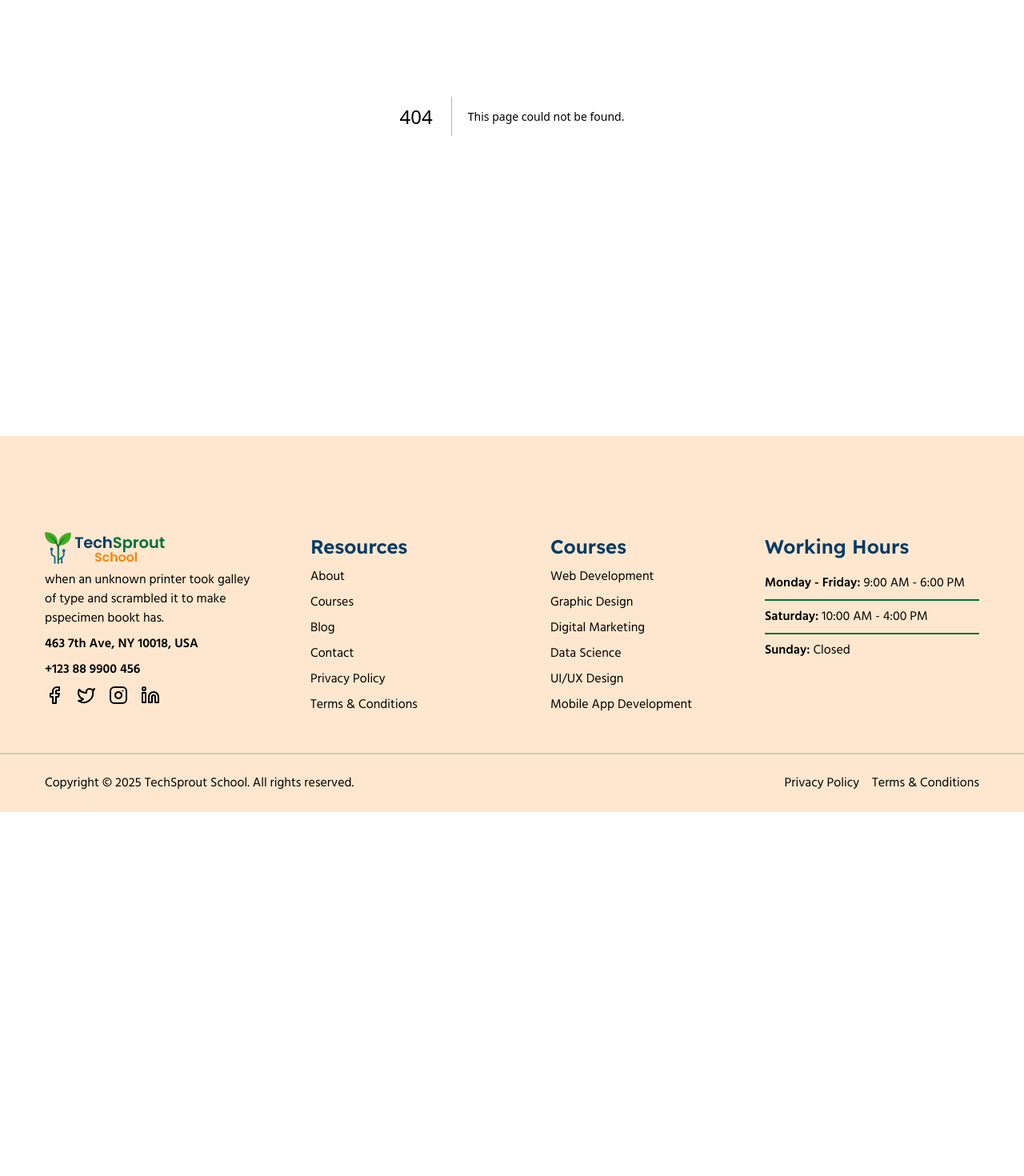
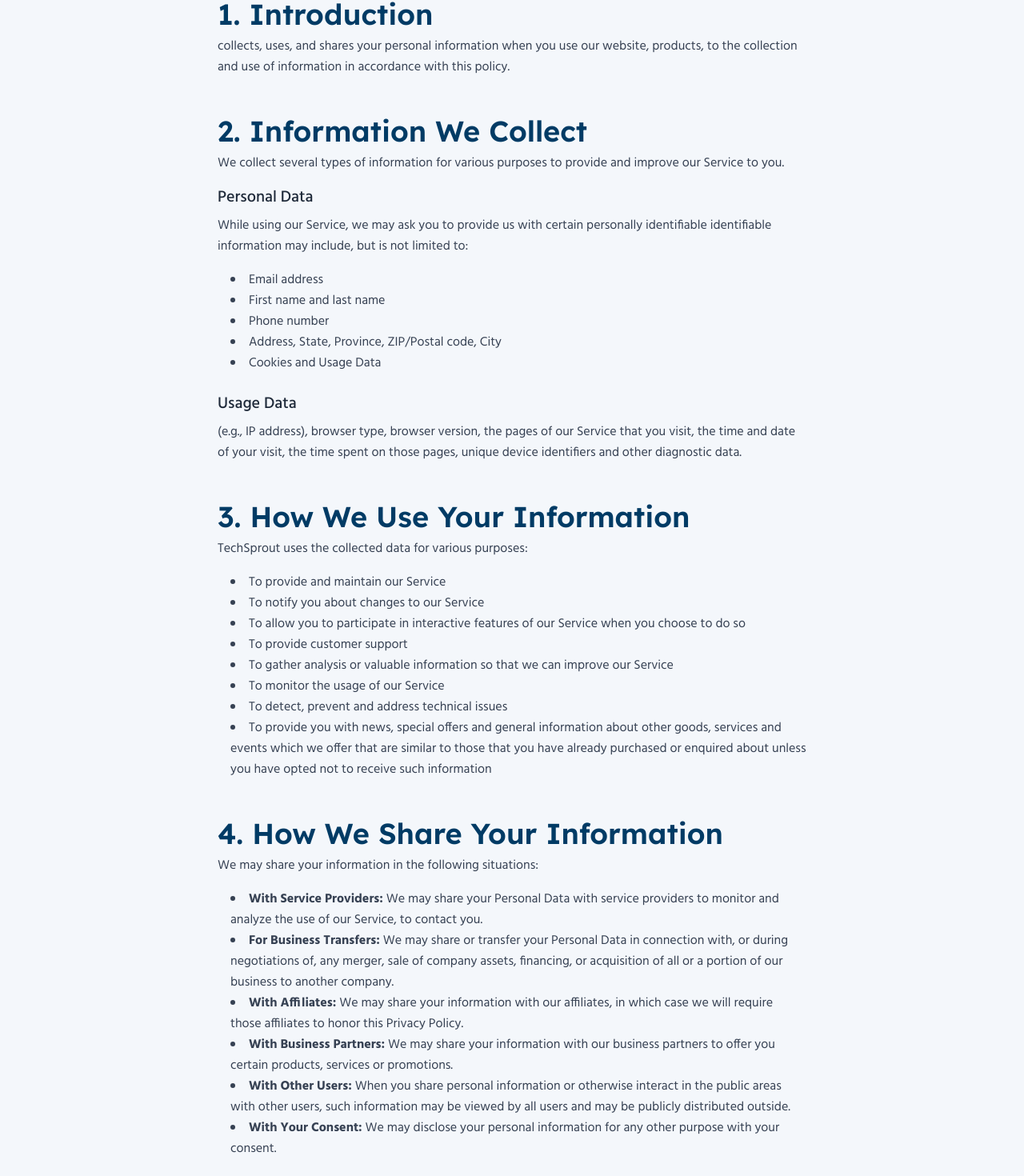
Before and after one commit to Webtricker/techsprout, a Next.js app: page /privacy-policy in a window 1280 px wide. Before the commit this address had no page. Shown: the part 255-1725 px from the top of the page at 80% size. Before the commit the page ends 1270 px from the top, so only its background shows below. Built offline with nearby package versions, Linux system fonts and the light colour scheme.

Commit message:
Update: privacy policy page added

```diff
--- /dev/null
+++ b/src/app/privacy-policy/page.tsx
@@ -0,0 +1,175 @@
+import Title from '@/components/Title';
+
+export default function PrivacyPolicyPage() {
+  return (
+    <div className='container mx-auto max-w-3xl px-4 py-20 md:py-30'>
+      <Title h={2}> Privacy Policy</Title>
+      <p className='mb-12 text-center text-gray-600'>Last updated: June 5, 2024</p>
+
+      <section className='mb-10'>
+        <Title h={2}>1. Introduction</Title>
+        <p className='leading-relaxed text-gray-700'>
+          collects, uses, and shares your personal information when you use our website, products,
+          to the collection and use of information in accordance with this policy.
+        </p>
+      </section>
+
+      <section className='mb-10'>
+        <Title h={2}> 2. Information We Collect</Title>
+        <p className='mb-4 leading-relaxed text-gray-700'>
+          We collect several types of information for various purposes to provide and improve our
+          Service to you.
+        </p>
+        <h3 className='mb-2 text-xl font-medium text-gray-800'>Personal Data</h3>
+        <p className='mb-4 leading-relaxed text-gray-700'>
+          While using our Service, we may ask you to provide us with certain personally identifiable
+          identifiable information may include, but is not limited to:
+        </p>
+        <ul className='list-inside list-disc pl-4 leading-relaxed text-gray-700'>
+          <li>Email address</li>
+          <li>First name and last name</li>
+          <li>Phone number</li>
+          <li>Address, State, Province, ZIP/Postal code, City</li>
+          <li>Cookies and Usage Data</li>
+        </ul>
+        <h3 className='mt-6 mb-2 text-xl font-medium text-gray-800'>Usage Data</h3>
+        <p className='leading-relaxed text-gray-700'>
+          (e.g., IP address), browser type, browser version, the pages of our Service that you
+          visit, the time and date of your visit, the time spent on those pages, unique device
+          identifiers and other diagnostic data.
+        </p>
+      </section>
+
+      <section className='mb-10'>
+        <Title h={2}> 3. How We Use Your Information</Title>
+        <p className='mb-4 leading-relaxed text-gray-700'>
+          TechSprout uses the collected data for various purposes:
+        </p>
+        <ul className='list-inside list-disc pl-4 leading-relaxed text-gray-700'>
+          <li>To provide and maintain our Service</li>
+          <li>To notify you about changes to our Service</li>
+          <li>
+            To allow you to participate in interactive features of our Service when you choose to do
+            so
+          </li>
+          <li>To provide customer support</li>
+          <li>To gather analysis or valuable information so that we can improve our Service</li>
+          <li>To monitor the usage of our Service</li>
+          <li>To detect, prevent and address technical issues</li>
+          <li>
+            To provide you with news, special offers and general information about other goods,
+            services and events which we offer that are similar to those that you have already
+            purchased or enquired about unless you have opted not to receive such information
+          </li>
+        </ul>
+      </section>
+
+      <section className='mb-10'>
+        <Title h={2}> 4. How We Share Your Information</Title>
+        <p className='mb-4 leading-relaxed text-gray-700'>
+          We may share your information in the following situations:
+        </p>
+        <ul className='list-inside list-disc pl-4 leading-relaxed text-gray-700'>
+          <li>
+            <strong>With Service Providers:</strong> We may share your Personal Data with service
+            providers to monitor and analyze the use of our Service, to contact you.
+          </li>
+          <li>
+            <strong>For Business Transfers:</strong> We may share or transfer your Personal Data in
+            connection with, or during negotiations of, any merger, sale of company assets,
+            financing, or acquisition of all or a portion of our business to another company.
+          </li>
+          <li>
+            <strong>With Affiliates:</strong> We may share your information with our affiliates, in
+            which case we will require those affiliates to honor this Privacy Policy.
+          </li>
+          <li>
+            <strong>With Business Partners:</strong> We may share your information with our business
+            partners to offer you certain products, services or promotions.
+          </li>
+          <li>
+            <strong>With Other Users:</strong> When you share personal information or otherwise
+            interact in the public areas with other users, such information may be viewed by all
+            users and may be publicly distributed outside.
+          </li>
+          <li>
+            <strong>With Your Consent:</strong> We may disclose your personal information for any
+            other purpose with your consent.
+          </li>
+        </ul>
+      </section>
+
+      <section className='mb-10'>
+        <Title h={2}>5. Your Choices</Title>
+        <p className='mb-4 leading-relaxed text-gray-700'>
+          You have certain choices regarding the personal information we collect and how it is used:
+        </p>
+        <ul className='list-inside list-disc pl-4 leading-relaxed text-gray-700'>
+          <li>
+            <strong>Opt-Out of Marketing Communications:</strong> You can opt-out of receiving
+            marketing communications from us by following the unsubscribe link or instructions
+            provided in any email we send.
+          </li>
+          <li>
+            <strong>Access, Update, or Delete Your Information:</strong> You may have the right to
+            access, update, or request deletion of your personal information. Please contact us to
+            exercise these rights.
+          </li>
+        </ul>
+      </section>
+
+      <section className='mb-10'>
+        <Title h={2}>6. Data Security</Title>
+        <p className='leading-relaxed text-gray-700'>
+          The security of your data is important to us, but remember that no method of transmission
+          over the Internet, or method of electronic storage is 100% secure. While we strive to use
+          commercially acceptable means to protect your Personal Data, we cannot guarantee its
+          absolute security.
+        </p>
+      </section>
+
+      <section className='mb-10'>
+        <Title h={2}> 7. Children Privacy</Title>
+        <p className='leading-relaxed text-gray-700'>
+          collect personally identifiable information from anyone under the age of 18. If you are a
+          parent or guardian and you are aware that your child has provided us with Personal Data,
+          please contact us. If we become aware that we have collected Personal Data from a child
+          without verification of parental consent, we take steps to remove that information from
+          our servers.
+        </p>
+      </section>
+
+      <section className='mb-10'>
+        <Title h={2}> 8. Changes to This Privacy Policy</Title>
+        <p className='leading-relaxed text-gray-700'>
+          We may update our Privacy Policy from time to time. We will notify you of any changes by
+          posting the new Privacy Policy on this page. We will let you know via email and/or a
+          prominent notice on our Service, prior to the change becoming effective and update the
+          Privacy Policy periodically for any changes. Changes to this Privacy Policy are effective
+          when they are posted on this page.
+        </p>
+      </section>
+
+      <section>
+        <Title h={2}>9. Contact Us</Title>
+        <p className='mb-4 leading-relaxed text-gray-700'>
+          If you have any questions about this Privacy Policy, please contact us:
+        </p>
+        <ul className='list-inside list-disc pl-4 leading-relaxed text-gray-700'>
+          <li>
+            By email:{' '}
+            <a href='mailto:info@example.com' className='text-primary hover:underline'>
+              info@example.com
+            </a>
+          </li>
+          <li>
+            By visiting this page on our website:{' '}
+            <a href='/contact' className='text-primary hover:underline'>
+              /contact
+            </a>
+          </li>
+        </ul>
+      </section>
+    </div>
+  );
+}
--- a/src/components/header/Header.tsx
+++ b/src/components/header/Header.tsx
@@ -48,7 +48,7 @@ const navigationItems = [
     items: [
       { title: 'About Us', href: '/about' },
       { title: 'FAQ', href: '/faq' },
-      { title: 'Privacy Policy', href: '/privacy' },
+      { title: 'Privacy Policy', href: '/privacy-policy' },
     ],
   },
 ];
```
